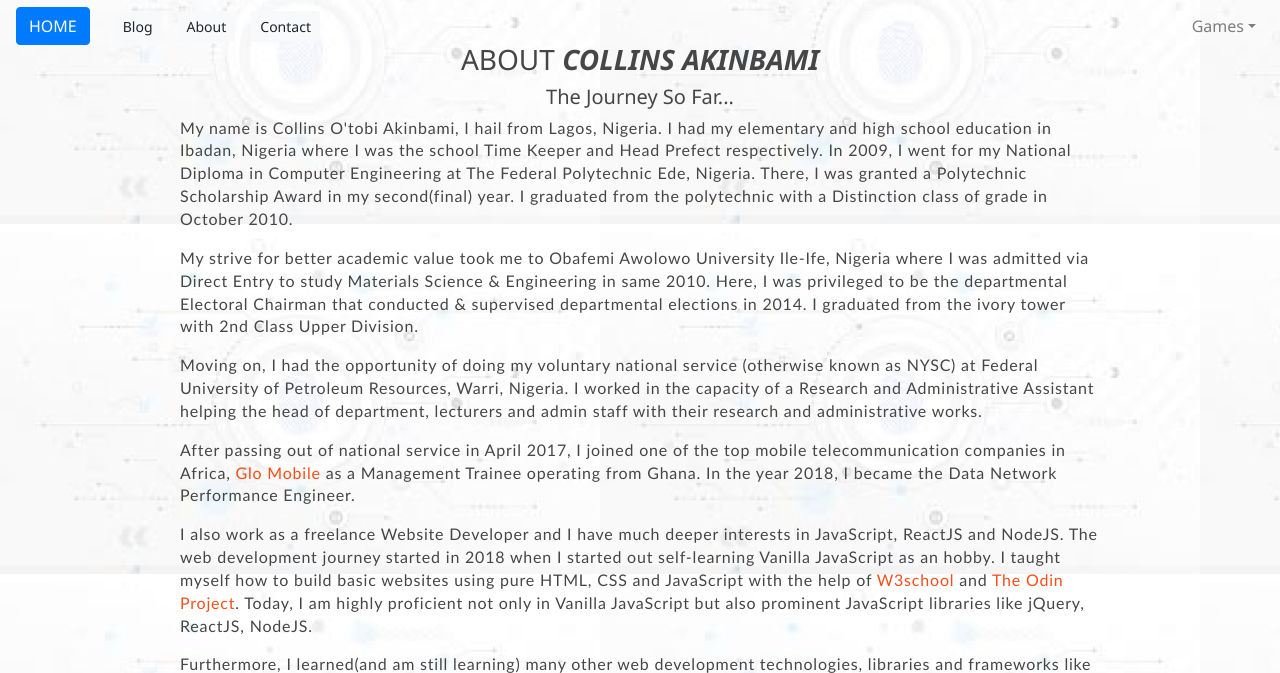
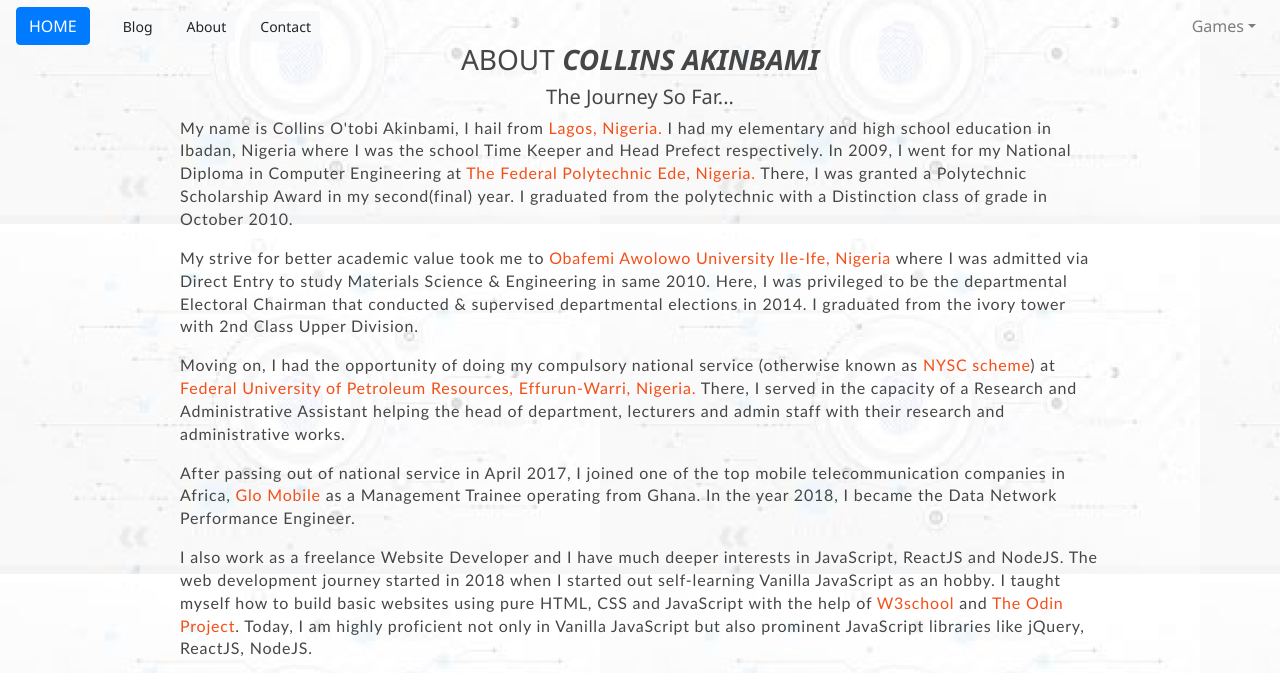
Before and after one commit to engrcollins/my-portfolio, a Gatsby site: page /about in a window 1280 px wide. Shown: the part 126-799 px from the top of the page. Built offline with nearby package versions, Linux system fonts and the light colour scheme; Gatsby itself is replaced by a stand-in of ours.

Commit message:
first on feb 1st

```diff
--- a/src/pages/about.js
+++ b/src/pages/about.js
@@ -16,16 +16,16 @@ const About = () => {
       </div>
       <div className={aboutStyles.content}>
         <p>
-          My name is Collins O'tobi Akinbami, I hail from Lagos, Nigeria. I had my elementary and high school education in Ibadan, Nigeria where I was the school Time Keeper and Head Prefect respectively.
-          In 2009, I went for my National Diploma in Computer Engineering at The Federal Polytechnic Ede, Nigeria. There, I was granted a Polytechnic Scholarship Award  in my second(final) year. I graduated from the polytechnic with a Distinction class of grade in October 2010.
+          My name is Collins O'tobi Akinbami, I hail from <a href='https://en.wikipedia.org/wiki/Lagos' target='_blank'>Lagos, Nigeria.</a> I had my elementary and high school education in Ibadan, Nigeria where I was the school Time Keeper and Head Prefect respectively.
+          In 2009, I went for my National Diploma in Computer Engineering at <a href='https://www.federalpolyede.edu.ng/' target='_blank'>The Federal Polytechnic Ede, Nigeria.</a> There, I was granted a Polytechnic Scholarship Award  in my second(final) year. I graduated from the polytechnic with a Distinction class of grade in October 2010.
           </p>
 
           <p>
-          My strive for better academic value took me to Obafemi Awolowo University Ile-Ife, Nigeria where I was admitted via Direct Entry to study Materials Science & Engineering in same 2010. Here, I was privileged to be the departmental Electoral Chairman that conducted & supervised departmental elections in 2014. I graduated from the ivory tower with 2nd Class Upper Division.
+          My strive for better academic value took me to <a href='https://oauife.edu.ng/' target='_blank'>Obafemi Awolowo University Ile-Ife, Nigeria</a> where I was admitted via Direct Entry to study Materials Science & Engineering in same 2010. Here, I was privileged to be the departmental Electoral Chairman that conducted & supervised departmental elections in 2014. I graduated from the ivory tower with 2nd Class Upper Division.
           </p>
 
           <p>
-          Moving on, I had the opportunity of doing my voluntary national service (otherwise known as NYSC) at Federal University of Petroleum Resources, Warri, Nigeria. I worked in the capacity of a Research and Administrative Assistant helping the head of department, lecturers and admin staff with their research and administrative works.
+          Moving on, I had the opportunity of doing my compulsory national service (otherwise known as <a href='https://nysc.gov.ng/' target='_blank'>NYSC scheme</a>) at <a href='https://fupre.edu.ng/' target='_blank'>Federal University of Petroleum Resources, Effurun-Warri, Nigeria.</a> There, I served in the capacity of a Research and Administrative Assistant helping the head of department, lecturers and admin staff with their research and administrative works.
           </p>
 
           <p>
--- a/src/pages/queen-birthday.css
+++ b/src/pages/queen-birthday.css
@@ -173,7 +173,7 @@ color: #eccccc !important;
 .scont{
   background: #9FB5F1;
   min-height: fit-content !important;
-  min-width: 460px;
+  min-width: 421px;
 }
 
 /* back, initially hidden pane */
```
